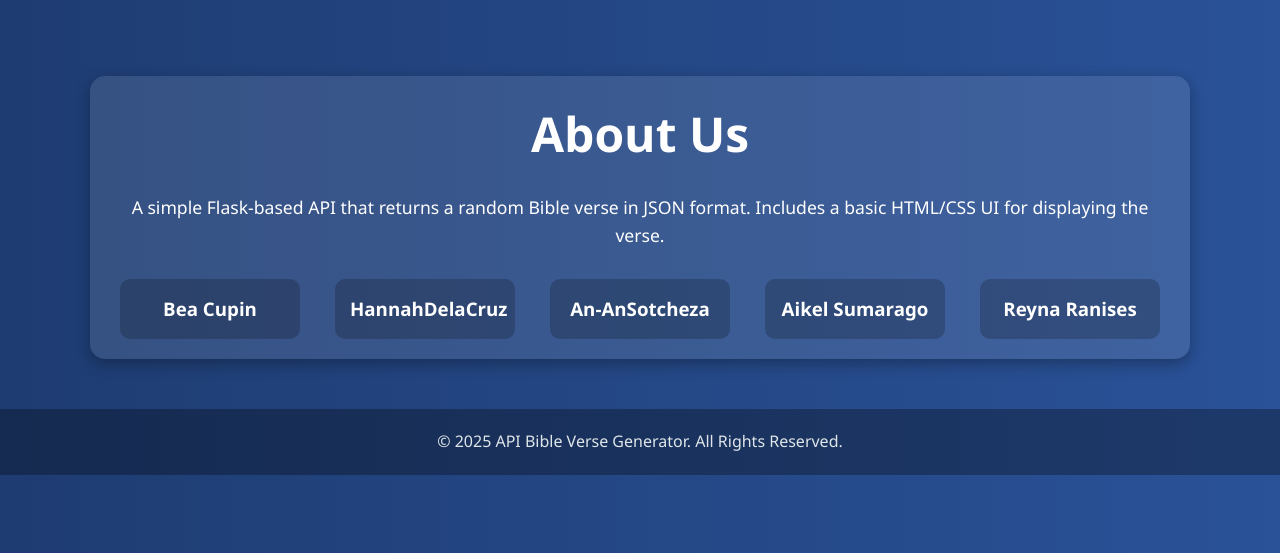
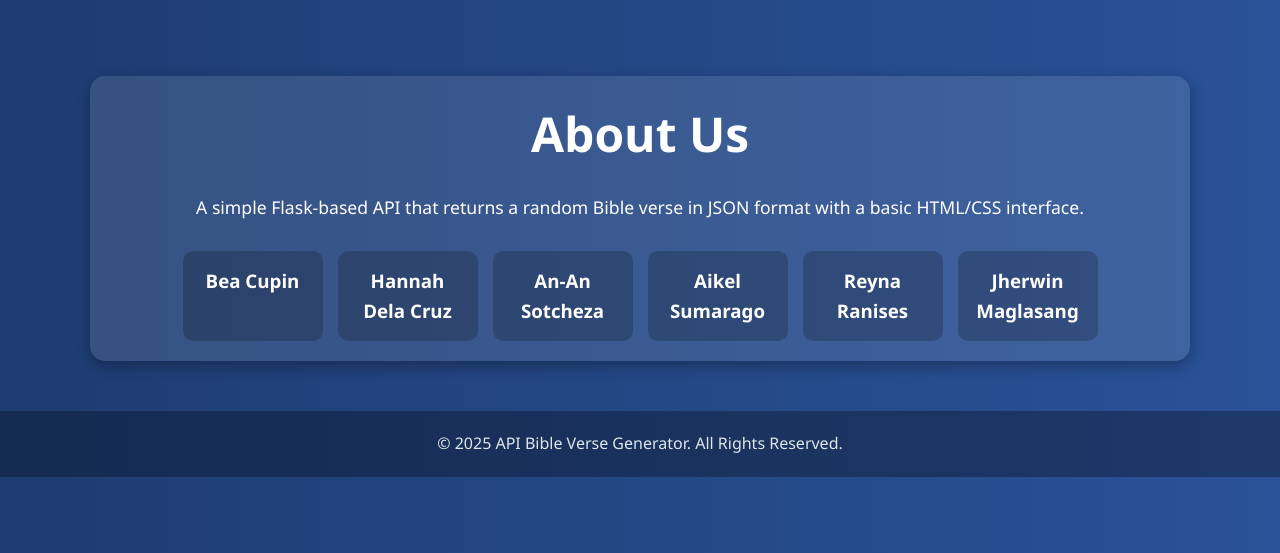
Before and after one commit to aikelger-alt/api-bible-verse, a Flask app: page / in a window 1280 px wide. Shown: the part 247-800 px from the top of the page. Run offline with Flask 3, Linux system fonts and the light colour scheme.

Commit message:
Update landingpage.html
The layout was changed

```diff
--- a/templates/landingpage.html
+++ b/templates/landingpage.html
@@ -3,9 +3,14 @@
 <head>
   <meta charset="UTF-8">
   <meta name="viewport" content="width=device-width, initial-scale=1.0">
-  <title>InternTrack – Monitor Student Internships Easily</title>
+  <title>Bible Verse Generator</title>
   <style>
-    * { margin: 0; padding: 0; box-sizing: border-box; font-family: 'Segoe UI', sans-serif; }
+    * {
+      margin: 0;
+      padding: 0;
+      box-sizing: border-box;
+      font-family: 'Segoe UI', sans-serif;
+    }
 
     body {
       background: linear-gradient(to right, #1e3c72, #2a5298);
@@ -20,7 +25,6 @@
 
     header h1 {
       font-size: 3rem;
-      font-weight: bold;
       margin-bottom: 10px;
     }
 
@@ -69,11 +73,12 @@
       margin-bottom: 30px;
     }
 
+    /* Flexbox: all cards in one line, shorter width */
     .features {
-      display: grid;
-      grid-template-columns: repeat(5, 1fr);
+      display: flex;
+      flex-wrap: nowrap;
+      justify-content: center;
       gap: 15px;
-      justify-items: center;
     }
 
     .feature-card {
@@ -81,19 +86,14 @@
       padding: 15px;
       border-radius: 10px;
       text-align: center;
-      width: 180px;
+      width: 140px;     /* Narrower width to fit all six */
+      flex: 0 0 auto;   /* Prevent growing or shrinking */
+      min-width: 0;     /* Allow proper shrinking within flex */
       transition: transform 0.3s ease;
     }
 
     .feature-card:hover {
       transform: translateY(-5px);
-    }
-
-    .feature-card img {
-      width: 100%;
-      height: auto;
-      border-radius: 8px;
-      margin-top: 10px;
     }
 
     footer {
@@ -113,32 +113,20 @@
     <h1>Bible Verse Generator</h1>
     <p>"Go ye into all the world, and preach the gospel to every creature"</p>
     <div class="cta">
-    <a href="{{ url_for('index') }}">Get Started</a>
-
+      <a href="index.html">Get Started</a>
     </div>
   </header>
 
   <section>
     <h2>About Us</h2>
-    <p>A simple Flask-based API that returns a random Bible verse in JSON format.
-    Includes a basic HTML/CSS UI for displaying the verse.</p>
-
+    <p>A simple Flask-based API that returns a random Bible verse in JSON format with a basic HTML/CSS interface.</p>
     <div class="features">
-      <div class="feature-card">
-        <h3>Bea Cupin</h3>
-      </div>
-      <div class="feature-card">
-        <h3>HannahDelaCruz</h3>
-      </div>
-      <div class="feature-card">
-        <h3>An-AnSotcheza</h3>
-      </div>
-      <div class="feature-card">
-        <h3>Aikel Sumarago</h3>
-      </div>
-      <div class="feature-card">
-        <h3>Reyna Ranises</h3>
-      </div>
+      <div class="feature-card"><h3>Bea Cupin</h3></div>
+      <div class="feature-card"><h3>Hannah Dela Cruz</h3></div>
+      <div class="feature-card"><h3>An-An Sotcheza</h3></div>
+      <div class="feature-card"><h3>Aikel Sumarago</h3></div>
+      <div class="feature-card"><h3>Reyna Ranises</h3></div>
+      <div class="feature-card"><h3>Jherwin Maglasang</h3></div>
     </div>
   </section>
 
```
